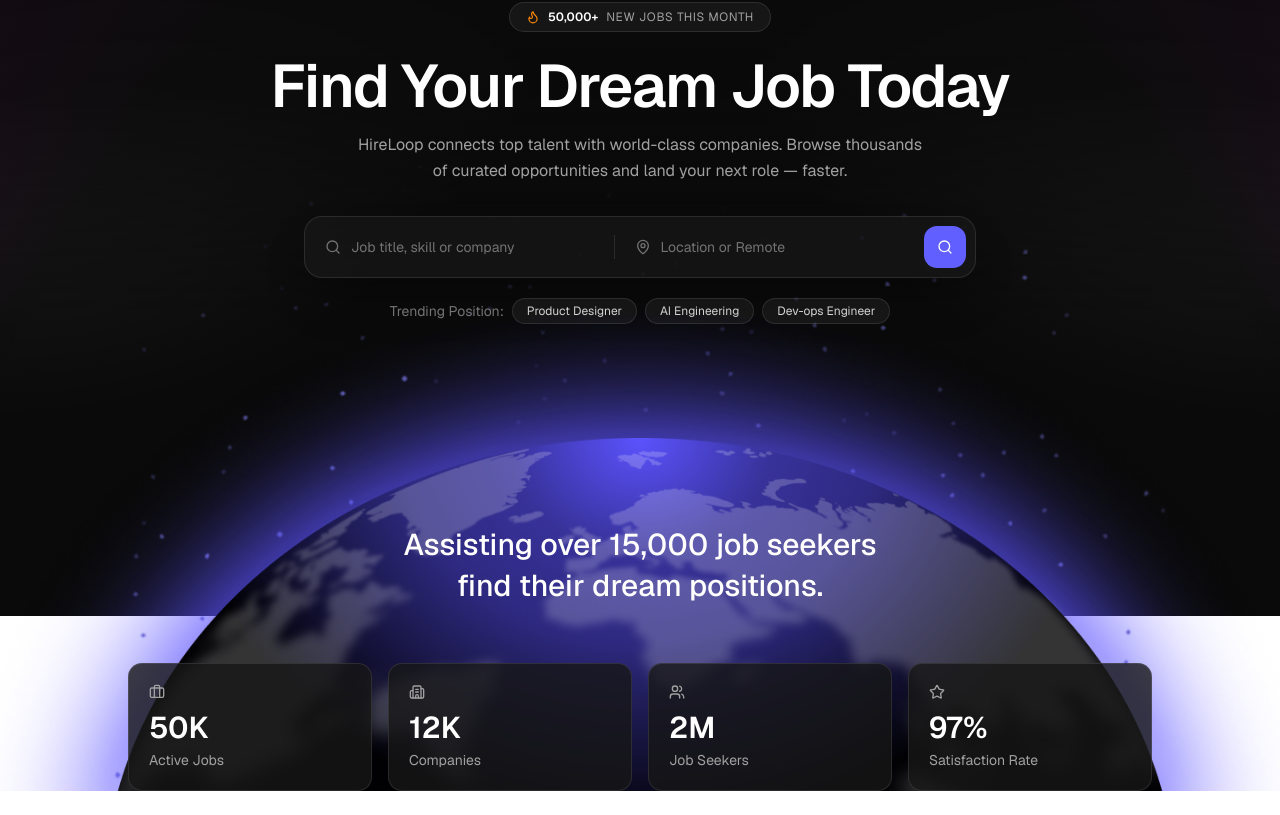
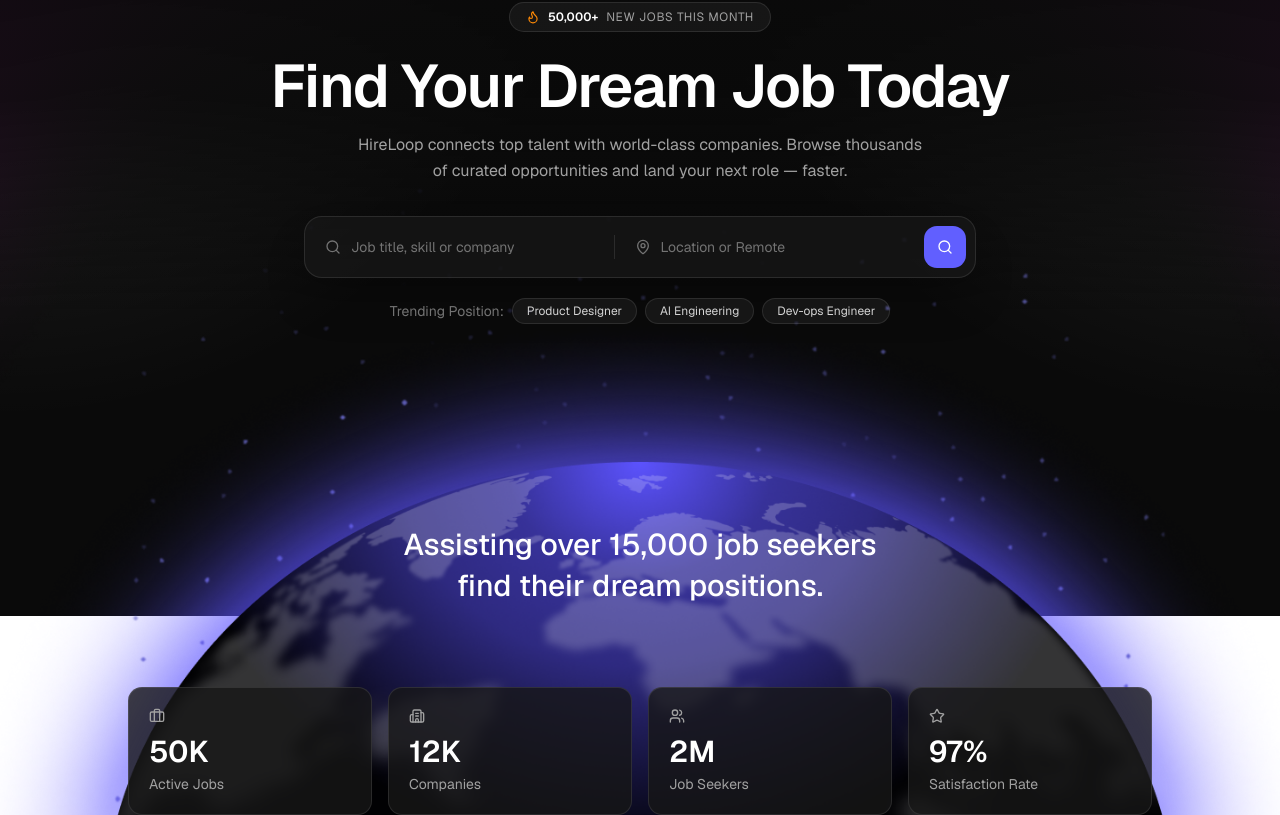
Before and after one commit to rabin-majumdar/hireloop-client, a Next.js app: page / in a window 1280 px wide. Shown: the part 184-999 px from the top of the page. Before the commit the page ends 975 px from the top, so only its background shows below. Built offline with nearby package versions, Linux system fonts and the light colour scheme.

Commit message:
style: lower stat cards with larger gap from tagline

```diff
--- a/components/home/stats-section.tsx
+++ b/components/home/stats-section.tsx
@@ -24,7 +24,7 @@ export function StatsSection() {
       </p>
 
       {/* Stat cards */}
-      <div className="mx-auto mt-10 grid max-w-5xl grid-cols-2 gap-3 md:mt-14 md:grid-cols-4 md:gap-4">
+      <div className="mx-auto mt-14 grid max-w-5xl grid-cols-2 gap-3 md:mt-20 md:grid-cols-4 md:gap-4">
         {stats.map(({ icon: Icon, value, label }) => (
           <div
             key={label}
```
